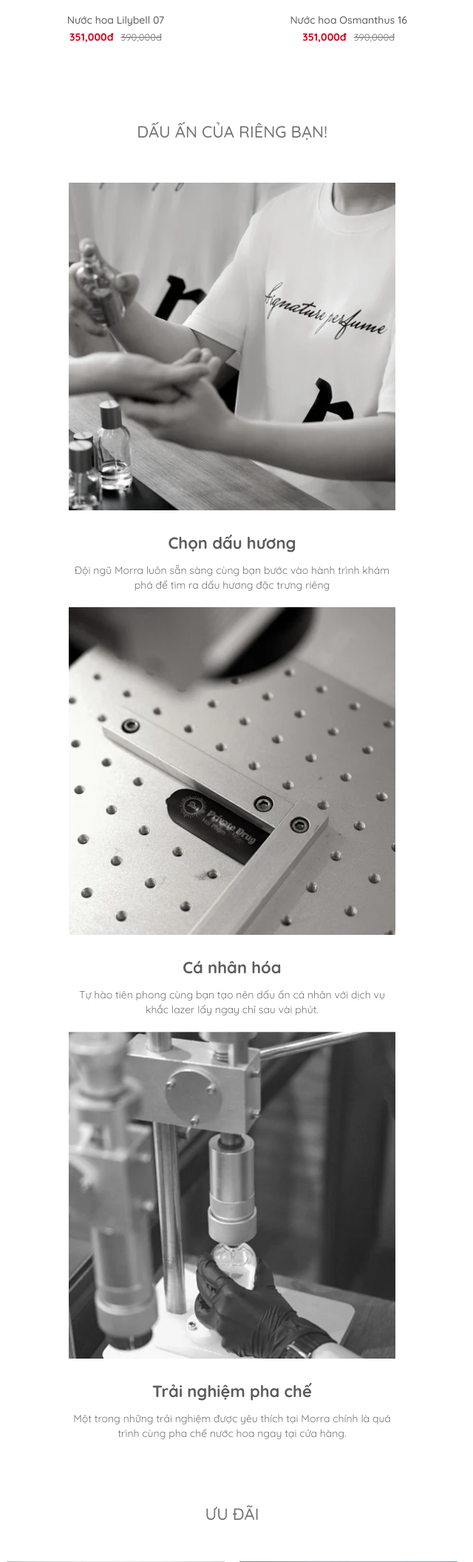
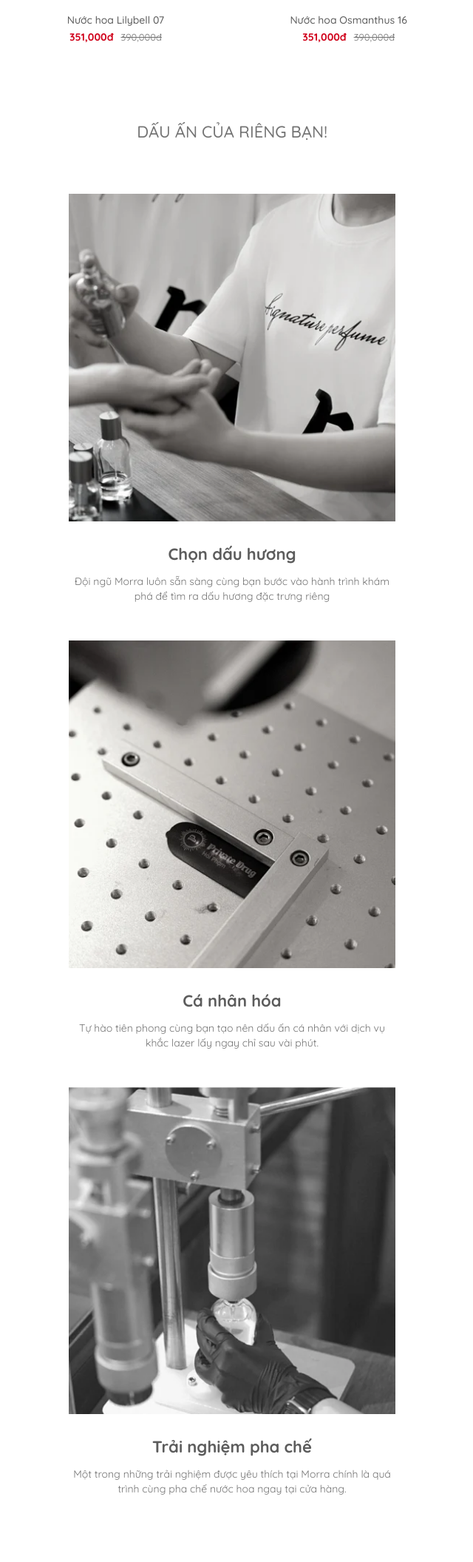
Before and after one commit to anhdev1104/duan-php, a PHP site: page /site/index.html in a window 768 px wide. Shown: the part 1504-3616 px from the top of the page at 74% size, without its empty margins (70-710 px from the left). Run offline with PHP 8.4, Linux system fonts and the light colour scheme.

Commit message:
upload responsive index

```diff
--- a/site/css/responsive.css
+++ b/site/css/responsive.css
@@ -4,20 +4,24 @@
             .product_item {
                 width: 70%;
             }
+
             .product_img-box {
                 width: auto;
             }
         }
+
         /* Tablet & Mobile > 1024px*/
 
         @media (max-width: 63.9375em) {
             .header_box-item--12 {
                 display: none;
             }
+
             .header_menu {
                 display: none;
             }
         }
+
         /* Tablet: width >= 740px and width < 1024px  */
 
         @media (min-width: 46.25em) and (max-width: 63.9375em) {
@@ -25,81 +29,91 @@
                 flex-wrap: wrap;
                 justify-content: center;
             }
+
             .product_item {
                 width: 40%;
             }
+
             .gift_item {
                 width: 60%;
             }
+
             .product_collection-main {
                 display: grid;
                 justify-content: center;
                 gap: 20px;
             }
+
             .product_collection-item {
                 max-width: 60%;
-                margin: 0 auto;
+                margin: 15px auto;
             }
+
             .footer_item {
                 margin: 0 auto;
                 width: 50%;
             }
+
             .product_new {
                 width: 90%;
                 padding: 0;
                 margin: 0 auto;
             }
+
             .product_new-left {
                 width: 55%;
             }
         }
+
         /* mobile < 740px */
 
         @media (max-width: 46.1875em) {
-            /* .tab_product {
-                flex-wrap: nowrap;
-                justify-content: flex-start;
-                align-items: center;
-            } */
-            .tab_product-item {
-                /* font-size: 1.4rem; */
-            }
+
             .product_list {
                 flex-direction: column;
             }
+
             .product_item {
                 width: 90%;
                 margin: 0 auto;
             }
+
             .gift_wrap {
                 flex-direction: column;
                 gap: 15px;
             }
+
             .gift_item {
                 width: 95%;
                 margin: 0 auto;
             }
+
             .product_collection-item {
                 max-width: 90%;
                 margin: 15px auto;
             }
+
             .product_new {
                 max-width: 90%;
                 margin: 0 auto;
                 padding: 0;
             }
+
             .product_new-right {
                 padding: 10px;
                 width: 40%;
             }
+
             .policy_main {
                 flex-direction: column;
                 gap: 15px;
             }
+
             .policy_item {
                 width: 85%;
                 margin: 0 auto;
             }
+
             .product_new-left img {
                 width: 90%;
             }
```
